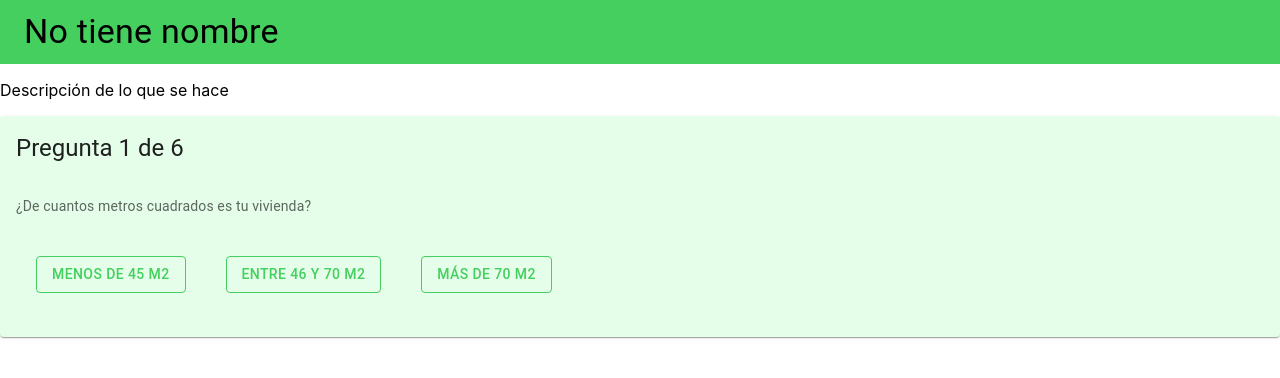
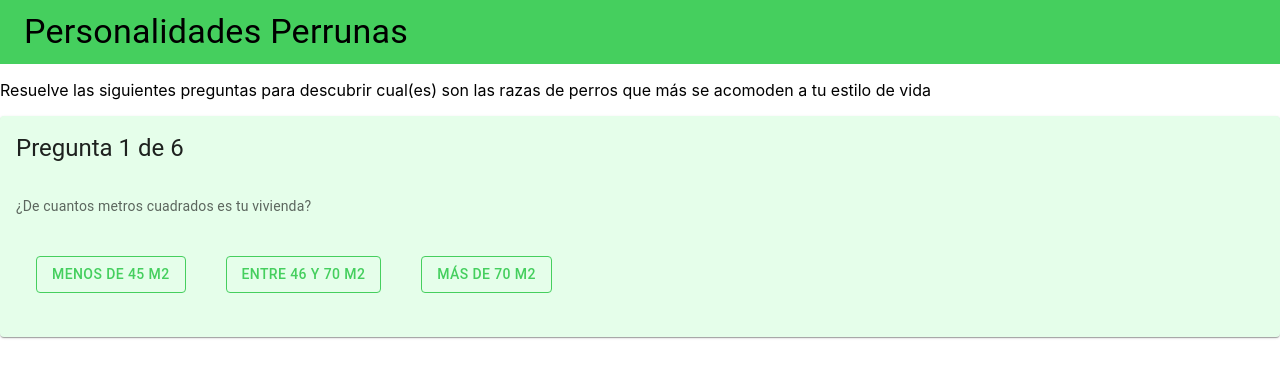
Before and after one commit to jorodriguezal/dog-classification, a React (Create React App) app: page / in a window 1280 px wide. Shown: the top 378 px of the page. Built offline with nearby package versions, Linux system fonts and the light colour scheme.

Commit message:
páginas del libro

```diff
--- a/src/pages/Preguntas.js
+++ b/src/pages/Preguntas.js
@@ -96,7 +96,22 @@ const preguntas = [
         pregunta:"¿Realiza algún tipo de ejercicio al aire libre (correr, trotar, patinaje…)? ",
         respuestas: [
             { id: "1", texto: "Sí", elimina:[]},
-            { id: "2", texto: "No", elimina:[]},
+            { id: "2", texto: "No", elimina:[
+                "Pastor alemán",
+                "Doberman",
+                "Boyero de berna",
+                "Rottweiler",
+                "Akita",
+                "San Bernardo",
+                "Terranova",
+                "Samoyedo",
+                "Labrador retriever",
+                "Golden retriever",
+                "Border collie",
+                "Pastor Collie",
+                "Siberian Husky"
+              ]
+              },
         ],
     },
     {
--- a/src/pages/pagina.jsx
+++ b/src/pages/pagina.jsx
@@ -7,29 +7,29 @@ import "react-responsive-carousel/lib/styles/carousel.min.css";
 import preguntas from "./Preguntas";
 
 let arreglo = [
-  { raza: "Pastor alemán", página: "1" },
-  { raza: "Doberman", página: "1" },
-  { raza: "Boyero de berna", página: "1" },
-  { raza: "Rottweiler", página: "1" },
-  { raza: "Akita", página: "1" },
-  { raza: "San Bernardo", página: "1" },
-  { raza: "Terranova", página: "1" },
-  { raza: "Samoyedo", página: "1" },
-  { raza: "Labrador retriever", página: "1" },
-  { raza: "Golden retriever", página: "1" },
-  { raza: "Border collie", página: "1" },
-  { raza: "Pastor Collie", página: "1" },
-  { raza: "Siberian Husky", página: "1" },
-  { raza: "Bulldog Inglés", página: "1" },
-  { raza: "Cocker Spaniel", página: "1" },
-  { raza: "Bulldog francés", página: "1" },
-  { raza: "Beagle", página: "1" },
-  { raza: "Perro salchicha", página: "1" },
-  { raza: "Schnauzer", página: "1" },
-  { raza: "Yorkshire", página: "1" },
-  { raza: "Pomerania", página: "1" },
-  { raza: "Shih tzu", página: "1" },
-  { raza: "Pug", página: "1" }
+  { raza: "Pastor alemán", página: "9" },
+  { raza: "Doberman", página: "10" },
+  { raza: "Boyero de berna", página: "11" },
+  { raza: "Rottweiler", página: "12" },
+  { raza: "Akita", página: "13" },
+  { raza: "San Bernardo", página: "14" },
+  { raza: "Terranova", página: "15" },
+  { raza: "Samoyedo", página: "16" },
+  { raza: "Labrador retriever", página: "18" },
+  { raza: "Golden retriever", página: "19" },
+  { raza: "Border collie", página: "21" },
+  { raza: "Pastor Collie", página: "20" },
+  { raza: "Siberian Husky", página: "22" },
+  { raza: "Bulldog Inglés", página: "23" },
+  { raza: "Cocker Spaniel", página: "25" },
+  { raza: "Bulldog francés", página: "24" },
+  { raza: "Beagle", página: "27" },
+  { raza: "Perro salchicha", página: "28" },
+  { raza: "Schnauzer", página: "32" },
+  { raza: "Yorkshire", página: "31" },
+  { raza: "Pomerania", página: "29" },
+  { raza: "Shih tzu", página: "30" },
+  { raza: "Pug", página: "33" }
 ];
 
 const Pagina = () => {
@@ -79,12 +79,13 @@ return (
                 color: "#000000",
                 textAlign: "center",
             }}>
-            <Typography variant="h4" component="div"> No tiene nombre </Typography>
+            <Typography variant="h4" component="div"> Personalidades Perrunas</Typography>
             </Toolbar>
 
 
 
-        <p>Descripción de lo que se hace </p>
+        <p>Resuelve las siguientes preguntas para descubrir cual(es) son las razas de
+            perros que más se acomoden a tu estilo de vida </p>
         {mostrarPerros ? (
             <div>
                 <Resultado />
```
